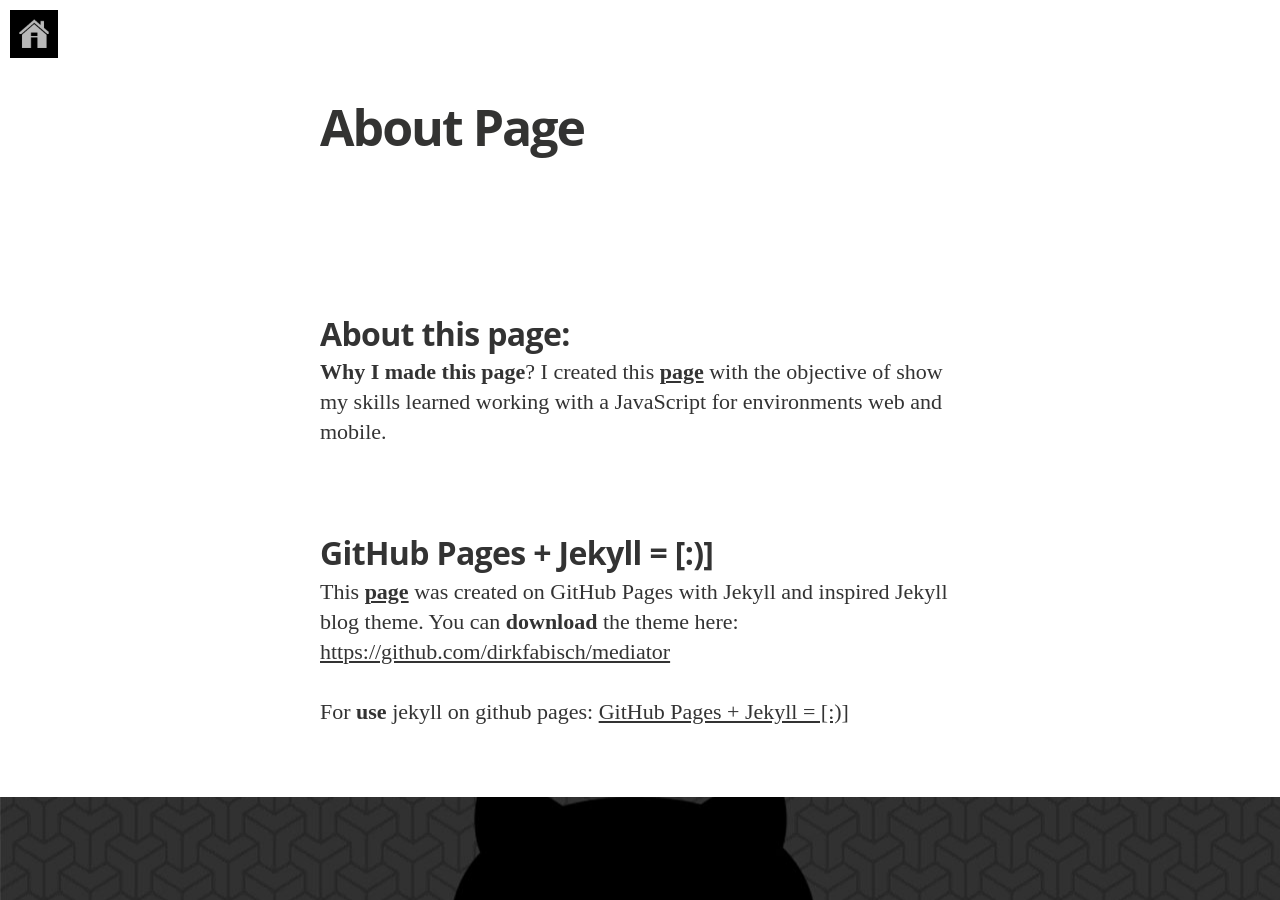
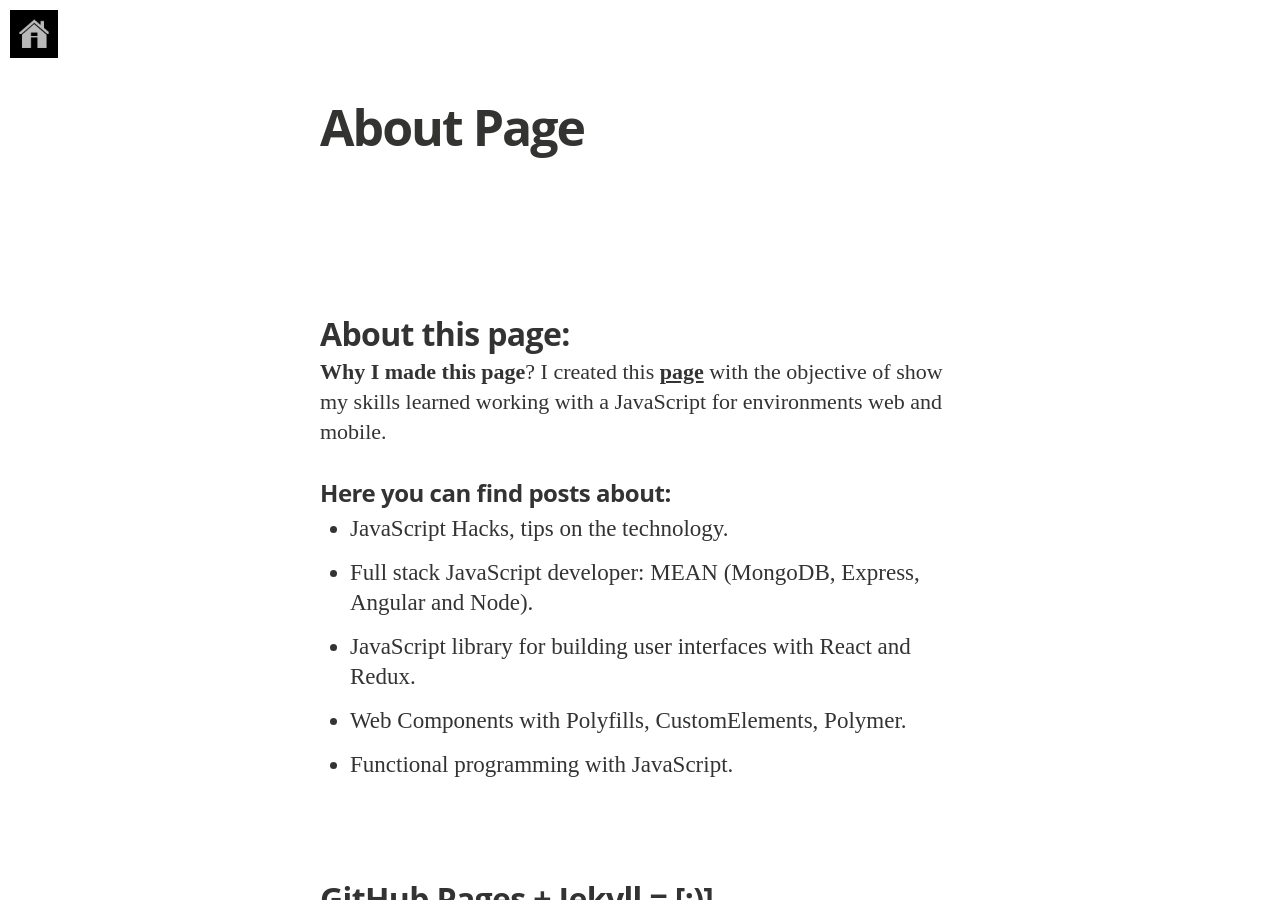
Before and after one commit to robsonfagundes/robsonfagundes.github.io, a Jekyll site: the page built from about.md, in a window 1280 px wide and 900 px high. Built offline with Jekyll 4.4.1, drawn with Linux system fonts in a browser that asks for light colours; nearby versions of some CDN libraries; some web fonts are replaced.

Commit message:
Update About.md

```diff
--- a/about.md
+++ b/about.md
@@ -7,6 +7,15 @@ About this page:
 ----------------
 **Why I made this page**? I created this [**page**](http://robsonfagundes.github.io) with the objective of show my skills learned working with a JavaScript for environments web and mobile.
 
+###### Here you can find posts about:
+
+ -   JavaScript Hacks, tips on the technology.
+ -   Full stack JavaScript developer: MEAN (MongoDB, Express, Angular and Node).
+ -   JavaScript library for building user interfaces with React and Redux.
+ -   Web Components with Polyfills, CustomElements, Polymer.
+ -   Functional programming with JavaScript.
+
+
 GitHub Pages + Jekyll = [:)]
 ----------------
 This [**page**](http://robsonfagundes.github.io) was created on GitHub Pages with Jekyll and inspired Jekyll blog theme.
```
